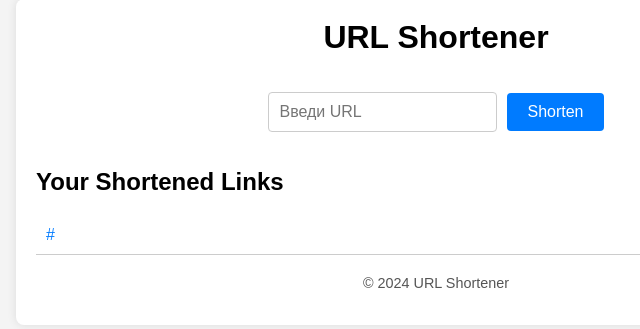
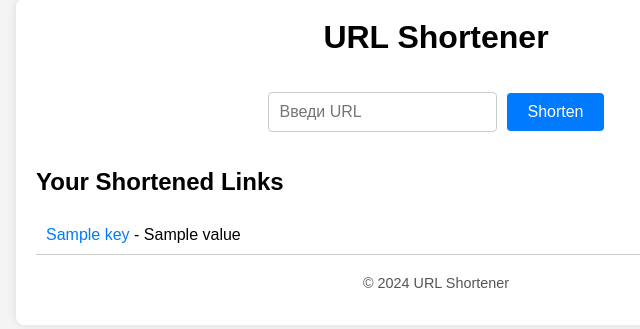
Before and after one commit to PhonikTop/clocks, a Django app: template clocks/templates/index.html in a window 1280 px wide. Shown: the part 238-567 px from the top of the page, without its empty margins (204-844 px from the left). Run offline with Django 5.2, Linux system fonts and the light colour scheme; tables that the repository leaves empty hold one stand-in row (values such as "Sample post"); the template is opened without the code that fills it: values that come from a table or form of the project are taken from there, most other values are stand-ins (such as "Sample title", 1, 10 or a date in 2020).

Commit message:
Сделал нормальный вывод созданных ссылок

```diff
--- a/clocks/settings/urls.py
+++ b/clocks/settings/urls.py
@@ -20,4 +20,5 @@ from test_app import views
 
 urlpatterns = [
     path('shorten_url', views.shorten_url, name='shorten_url'),
+    path('<str:short_url>/', views.redirect_view, name='redirect'),
 ]
--- a/clocks/templates/index.html
+++ b/clocks/templates/index.html
@@ -18,7 +18,6 @@
                 {{ form.as_p }}
                 <button type="submit">Shorten</button>
             </form>
-
             {% if form.errors %}
                 <div class="form-errors">
                     <ul>
@@ -30,17 +29,16 @@
                     </ul>
                 </div>
             {% endif %}
-
             <div id="links-container">
                 <h2>Your Shortened Links</h2>
                 <ul id="links-list">
-                    {% for link in existing_urls %}
-<!--                        <li><a href="{{ link.short_url }}" target="_blank">{{ link.short_url }}</a> - {{ link.original_url }}</li>-->
-                        <li><a href="{{ link }}" target="_blank">{{ link }}</a></li>
+                    {% for key, value in existing_urls.items %}
+                        <li><a href="{{ key }}" target="_blank">{{ key }}</a> - {{ value }}</li>
                     {% empty %}
                         <li>No links found.</li>
                     {% endfor %}
                 </ul>
+
             </div>
         </main>
         <footer>
```
Also changed, not shown: clocks/test_app/views.py (+6 -2 lines).
